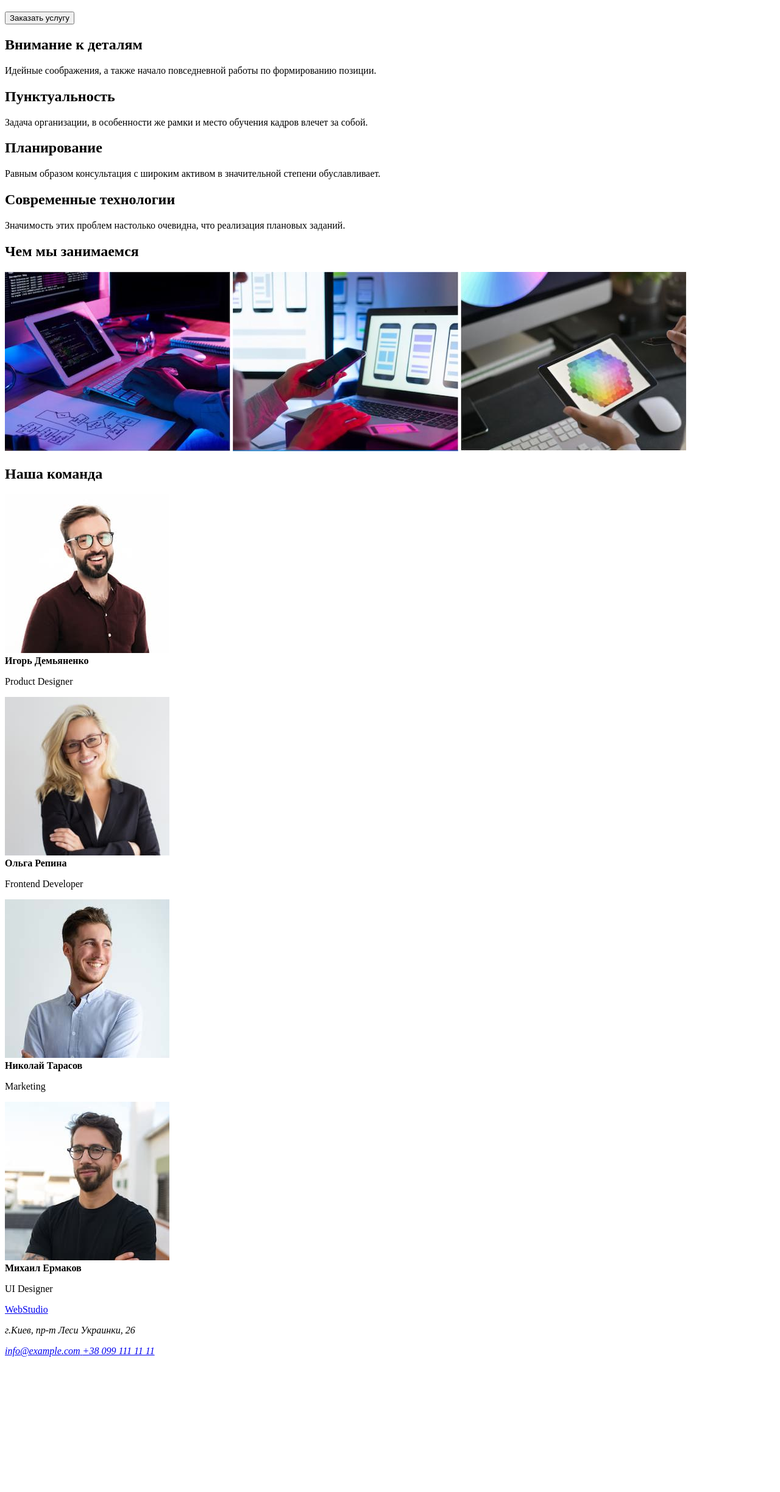
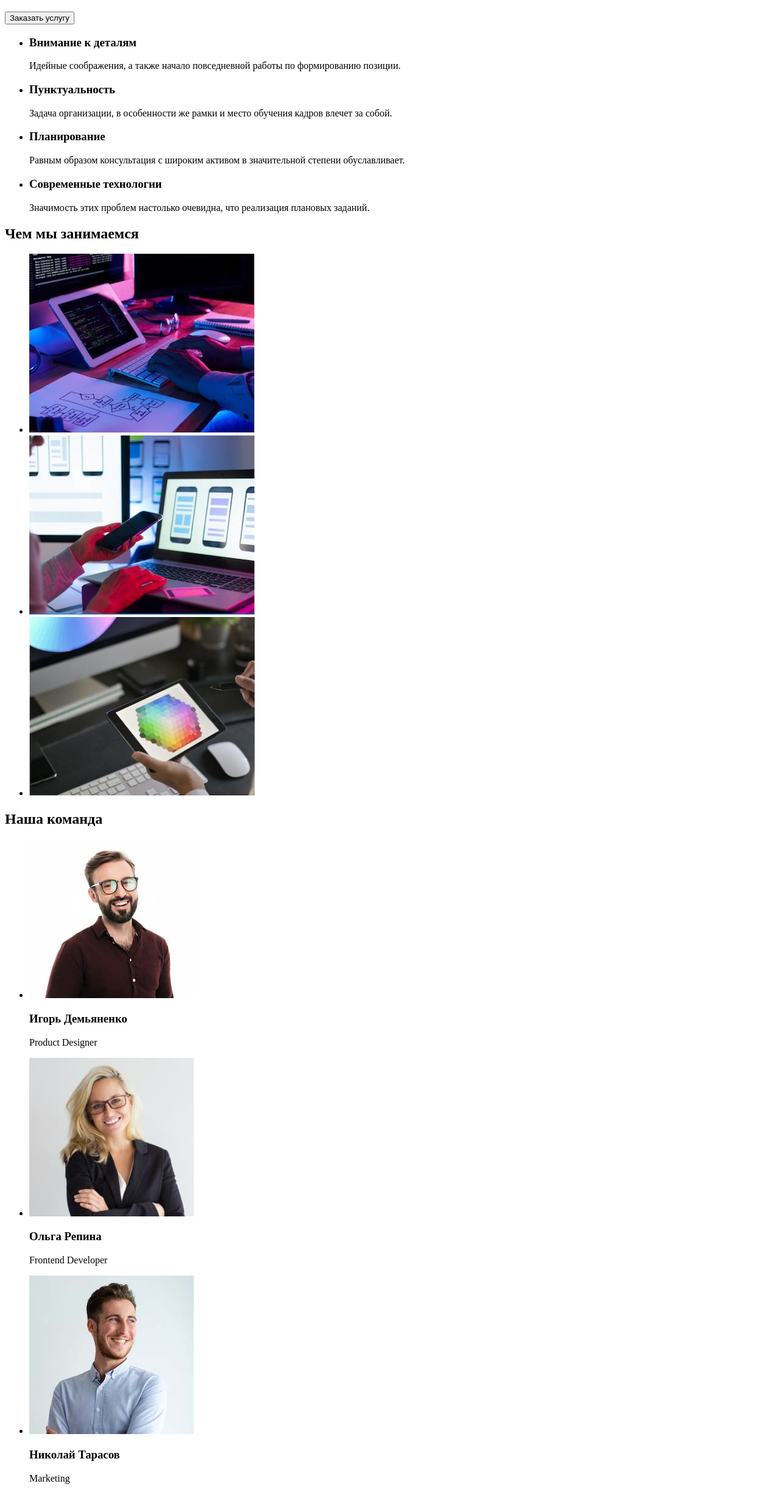
Before and after one commit to zoobeen1/goit-markup-hw-01, a plain HTML site: page index.html in a window 1280 px wide. Shown: the part 191-2638 px from the top of the page at 61% size. Before the commit the page ends 2424 px from the top, so only its background shows below. Drawn offline with Linux system fonts and the light colour scheme.

Commit message:
Pravka final

```diff
--- a/index.html
+++ b/index.html
@@ -28,76 +28,114 @@
     </header>
     <main>
       <section id="features">
-        <article>
-          <h2>Внимание к деталям</h2>
+        <ul>
+          <li>
+            <h3>Внимание к деталям</h3>
             <p>
               Идейные соображения, а также начало повседневной работы по
               формированию позиции.
             </p>
-        </article>
-        <article>
-          <h2>Пунктуальность</h2>
+          </li>
+          <li>
+            <h3>Пунктуальность</h3>
             <p>
               Задача организации, в особенности же рамки и место обучения кадров
               влечет за собой.
             </p>
-        </article>
-        <article>
-          <h2>Планирование</h2>
+          </li>
+          <li>
+            <h3>Планирование</h3>
             <p>
-            Равным образом консультация с широким активом в значительной степени
-            обуславливает.
+              Равным образом консультация с широким активом в значительной
+              степени обуславливает.
             </p>
-        </article>
-        <article>
-          <h2>Современные технологии</h2>
+          </li>
+          <li>
+            <h3>Современные технологии</h3>
             <p>
-            Значимость этих проблем настолько очевидна, что реализация плановых
-            заданий.
+              Значимость этих проблем настолько очевидна, что реализация
+              плановых заданий.
             </p>
-        </article>
+          </li>
+        </ul>
       </section>
       <section class="works">
         <h2>Чем мы занимаемся</h2>
-        <img src="image/132607.jpg" alt="working" width="370px" />
-        <img src="image/132428.jpg" alt="laptop" width="370px" />
-        <img src="image/132641.jpg" alt="tablet" width="370px" />
+        <ul>
+          <li>
+            <img
+              src="./image/132607.jpg"
+              alt="Программист за работой"
+              width="370"
+            />
+          </li>
+          <li>
+            <img
+              src="./image/132428.jpg"
+              alt="Девушка работает за ноутбуком"
+              width="370"
+            />
+          </li>
+          <li>
+            <img
+              src="./image/132641.jpg"
+              alt="Смотрит на планшете цветовую палитру"
+              width="370"
+            />
+          </li>
+        </ul>
       </section>
       <section class="command">
         <h2>Наша команда</h2>
-        <section>
-          <img src="image/img-3.jpg" alt="Product Designer" width="270px" />
+        <ul>
+          <li>
+            <img
+              src="./image/img-3.jpg"
+              alt="Игорь Демьяненко Продакт Дизайнер"
+              width="270"
+            />
             <br />
-          <b>Игорь Демьяненко</b>
-          <p>Product Designer</p>
-        </section>
-        <section>
-          <img src="image/img-2.jpg" alt="Frontend Developer" width="270px" />
+            <h3>Игорь Демьяненко</h3>
+            <p lang="en">Product Designer</p>
+          </li>
+          <li>
+            <img
+              src="./image/img-2.jpg"
+              alt="Ольга Репина Фронтент Девелопер"
+              width="270"
+            />
             <br />
-          <b>Ольга Репина</b>
-          <p>Frontend Developer</p>
-        </section>
-        <section>
-          <img src="image/img-1.jpg" alt="Marketing" width="270px" />
+            <h3>Ольга Репина</h3>
+            <p lang="en">Frontend Developer</p>
+          </li>
+          <li>
+            <img
+              src="./image/img-1.jpg"
+              alt="Николай Тарасов Маркетинг"
+              width="270"
+            />
             <br />
-          <b>Николай Тарасов</b>
-          <p>Marketing</p>
-        </section>
-        <section>
-          <img src="image/img.jpg" alt="UI-Designer" width="270px" />
+            <h3>Николай Тарасов</h3>
+            <p lang="en">Marketing</p>
+          </li>
+          <li>
+            <img
+              src="./image/img.jpg"
+              alt="Михаил Ермаков Юай Дизайнер"
+              width="270"
+            />
             <br />
-          <b>Михаил Ермаков</b>
-          <p>UI Designer</p>
-        </section>
+            <h3>Михаил Ермаков</h3>
+            <p lang="en">UI Designer</p>
+          </li>
+        </ul>
       </section>
     </main>
     <footer>
       <a href="index.html"><span class="blue">Web</span>Studio</a>
       <address>
         <p>г.Киев, пр-т Леси Украинки, 26</p>
-        <a href="mailto:info@dewstudio.com">
-          <span class="blue">info@example.com</span>
-        </a>
+        <a href="mailto:info@dewstudio.com"> info@example.com </a>
         <a href="tel:+380991111111">+38 099 111 11 11</a>
       </address>
     </footer>
```
Lines whose indentation alone changed are shown as unchanged.
